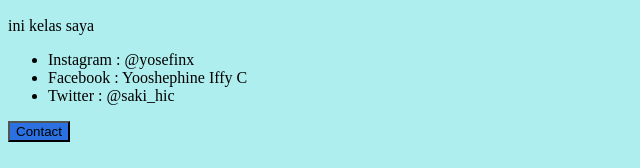
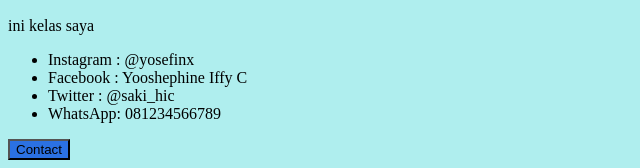
Before and after one commit to yosefinx/yosefinx-html, a plain HTML site: page index.html in a window 1280 px wide. Shown: the part 1003-1171 px from the top of the page, without its empty margins (0-640 px from the left). Drawn offline with Linux system fonts and the light colour scheme.

Commit message:
first commit

```diff
--- a/index.html
+++ b/index.html
@@ -16,6 +16,7 @@
         <li> Instagram : @yosefinx</li>
         <li> Facebook : Yooshephine Iffy C</li>
         <li> Twitter : @saki_hic</li>
+        <li> WhatsApp: 081234566789</li>
      </ul>
      <button type= button style="background-color: rgb(43, 113, 226);"> Contact </button>
 
```
